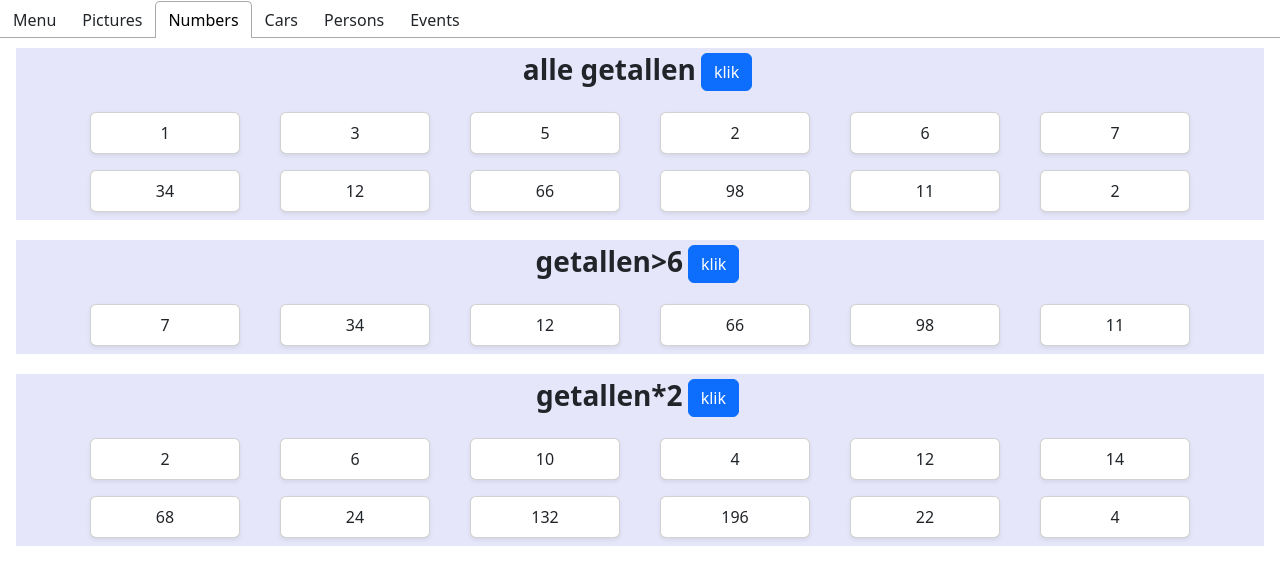
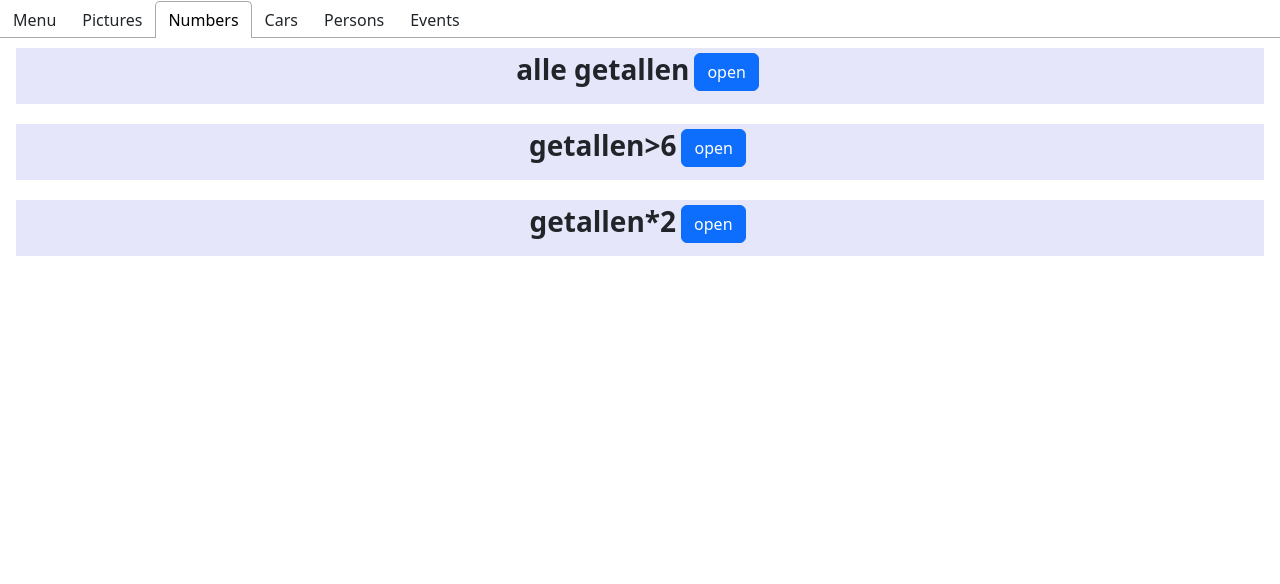
Before and after one commit to SeppeTeugels/dynamic_oefeningen, a React (Create React App) app: page / in a window 1280 px wide. Both pictures are taken after a click on the tab "Numbers". Shown: the top 584 px of the page. Built offline with nearby package versions, Linux system fonts and the light colour scheme.

Commit message:
bundel 4 4.4

```diff
--- a/src/components/Section.js
+++ b/src/components/Section.js
@@ -1,16 +1,18 @@
 import {Button, Container, Row} from "react-bootstrap";
+import {useState} from "react";
 
 export function Section(props) {
+    const [isOpen, setIsOpen] = useState(false)
     const {title, children} = props;
     return (<>
         <div  style={{backgroundColor: "#e6e6fa", marginBottom:"20px"}}>
             <h3 style={{textAlign: "center", fontWeight: "bold"}}>
                 {title}
-                <Button variant={"primary"} style={{margin: "5px"}} onClick={() => alert("klik klik klik")}>klik</Button>
+                <Button variant={"primary"} style={{margin: "5px"}} onClick={() => setIsOpen(!isOpen)}>{(isOpen)?"sluit":"open"}</Button>
             </h3>
             <Container>
                 <Row>
-                    {children}
+                    {(isOpen)?children:""}
                 </Row>
             </Container>
         </div>
```
